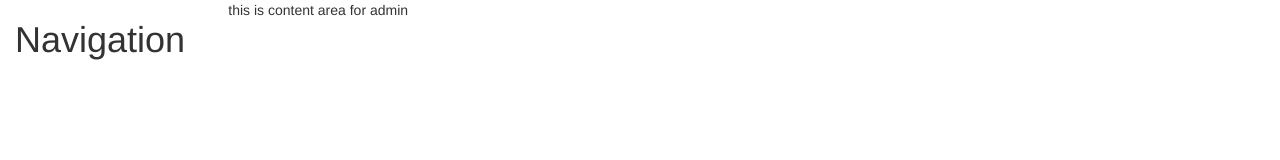
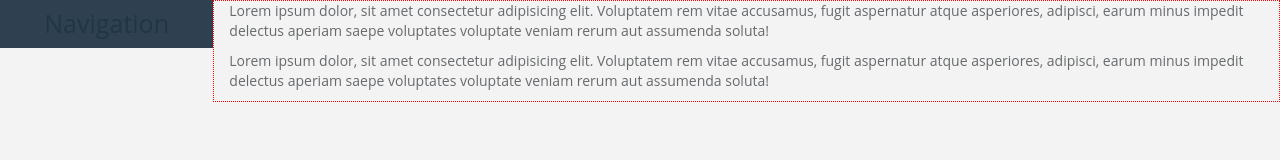
Before and after one commit to FazaCapt/DashboardBootstrap-Guide, a plain HTML site: page admin/index.html in a window 1280 px wide. Drawn offline with nearby package versions, Linux system fonts and the light colour scheme.

Commit message:
Default css u/ navigation dan Content Main

```diff
--- a/admin/css/default.css
+++ b/admin/css/default.css
@@ -0,0 +1,21 @@
+html, body {
+    font-family: "open sans", "Helvetica neue", Arial, Helvetica, sans-serif;
+    background-color: #f3f3f4;
+    color: #676a6c;
+}
+
+.box {
+    border: 1px red dotted;
+}
+
+#side-menu {
+    background-color: #2f4050;
+    padding: 0px;
+}
+
+#side-menu h1 {
+    color: #1f3647;
+    text-align: center;
+    margin: 10px 0px;
+    font-size: 25px;
+}
--- a/admin/index.html
+++ b/admin/index.html
@@ -21,12 +21,15 @@
     <div class="container-fluid">
         <div class="row">
             <!-- Side Menu -->
-            <div class="col-md-2">
+            <div class="col-md-2" id="side-menu">
                 <h1>Navigation</h1>
             </div>
             <!-- Main content area -->
-            <div class="col-md-10">
-                <p>this is content area for admin</p>
+            <div class="col-md-10 box">
+                <p>Lorem ipsum dolor, sit amet consectetur adipisicing elit. Voluptatem rem vitae accusamus, fugit aspernatur atque asperiores, adipisci, earum minus impedit delectus aperiam saepe voluptates voluptate veniam rerum aut assumenda soluta!
+                </p>
+                <p>Lorem ipsum dolor, sit amet consectetur adipisicing elit. Voluptatem rem vitae accusamus, fugit aspernatur atque asperiores, adipisci, earum minus impedit delectus aperiam saepe voluptates voluptate veniam rerum aut assumenda soluta!
+                </p>
             </div>
         </div>
 
```
